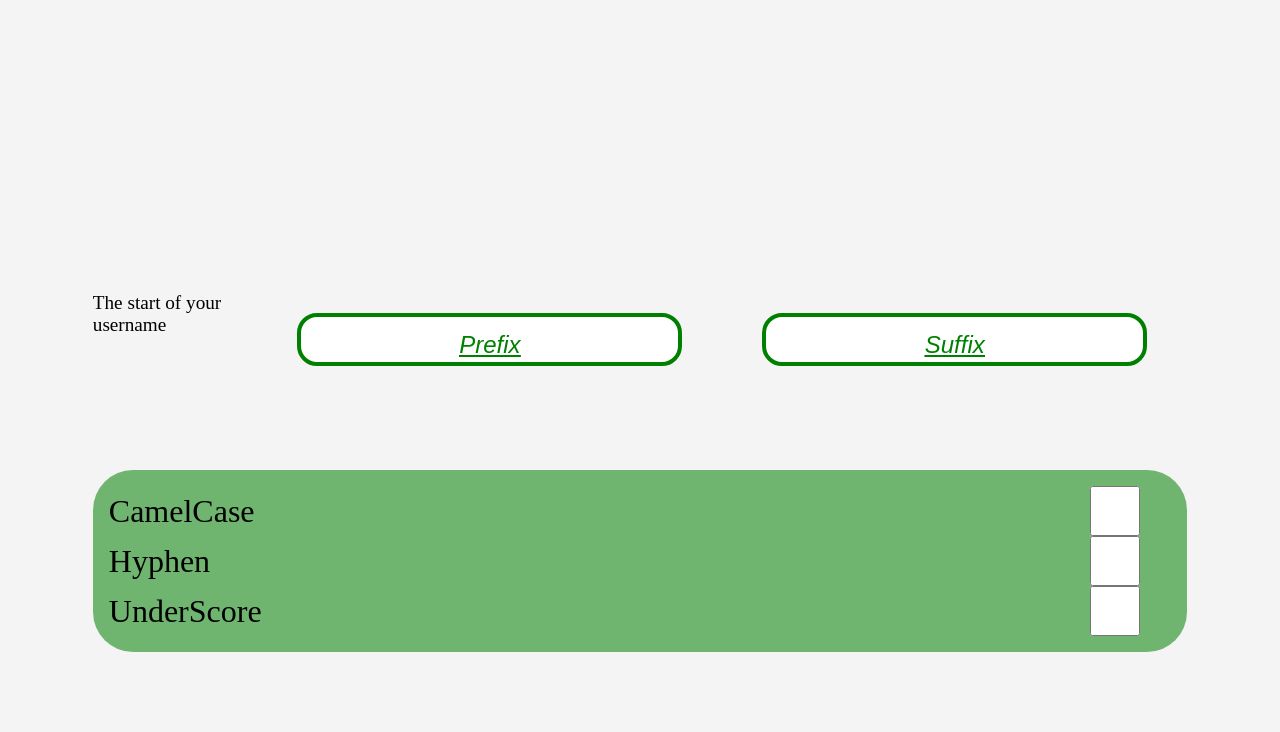
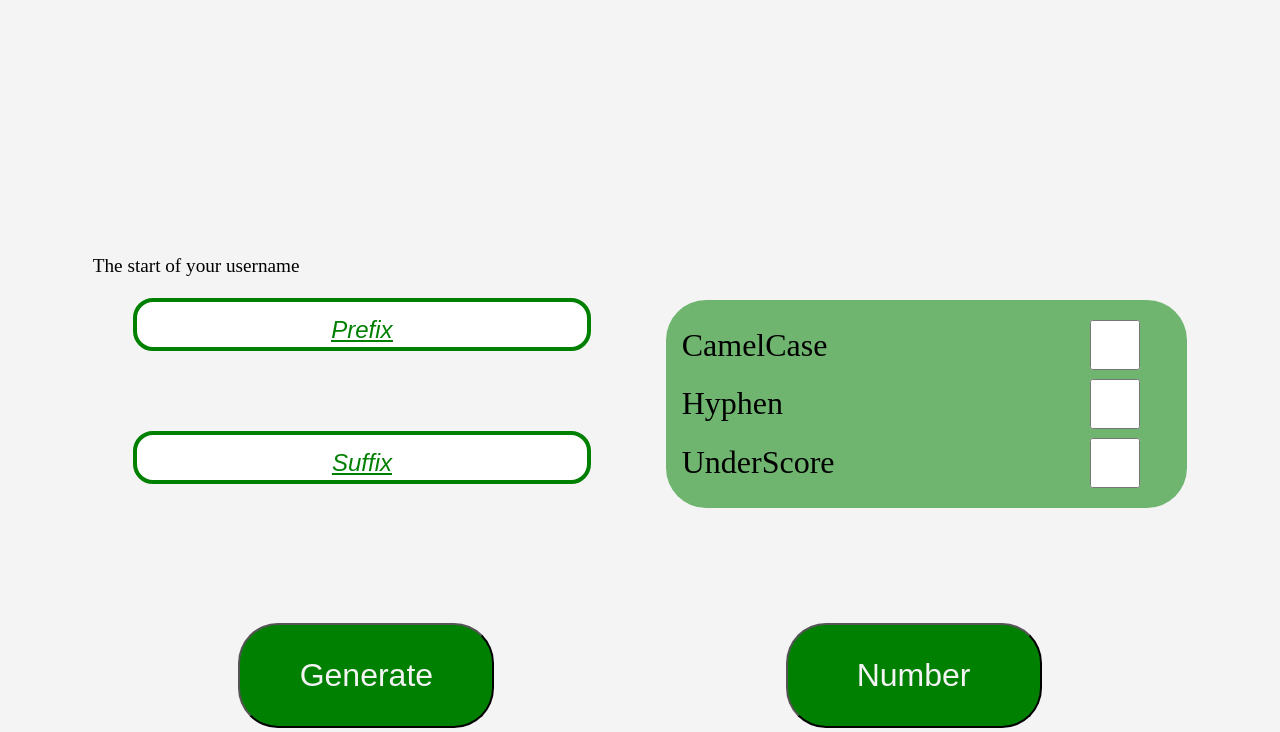
Before and after one commit to brian7homas/username-generator, a React app: page / in a window 1280 px wide. Shown: the part 244-976 px from the top of the page. Built offline with nearby package versions, Linux system fonts and the light colour scheme; some packages are replaced by stand-ins of ours.

Commit message:
error boundary setup

```diff
--- a/app/App.js
+++ b/app/App.js
@@ -7,14 +7,17 @@ import Header from './components/Header'
 import Footer from './components/Footer'
 import Main from './components/Main'
 
+import ErrorBoundary from './containers/Error'
 
 
 
 ReactDOM.render(
     <>
         <Header />
-            <Main>
-            </Main>
+            <ErrorBoundary>
+                <Main>
+                </Main>
+            </ErrorBoundary>
         <Footer />
 
     </>, document.querySelector("#app"))
--- a/app/components/Buttons.js
+++ b/app/components/Buttons.js
@@ -1,13 +1,13 @@
 import React, { useEffect } from "react"
 var randomWords = require('random-words');
 
-function Buttons({generate, click}) {
+function Buttons({generate, numberClick}) {
 
 
   return (
     <div className="input__container-buttons">
             <button onClick={generate} type="submit">Generate</button>
-            <button>Number</button>
+            <button onClick={numberClick}>Number</button>
     </div>
   )
 }
--- a/app/components/Display.js
+++ b/app/components/Display.js
@@ -5,13 +5,12 @@ import DisplaySuff from './DisplaySuff'
 import DisplayCamelCase from './DisplayCamelCase'
 
 
-function Display({ prefix, suffix, camelCase, submit, generate }) {
+function Display({ prefix, suffix, camelCase, submit, generate, numberClick }) {
   // console.log("this is word: >>.")
   // console.log(suffix)
   // console.log(camelCase)
+  // console.log(generate)
 
-
-  console.log(generate)
   return (
     <div className="input__container-display" >
       <h1 className="generated">
@@ -31,7 +30,11 @@ function Display({ prefix, suffix, camelCase, submit, generate }) {
       <h1 className="camelCase">
         <DisplayCamelCase camelCase={camelCase}/>
       </h1>
-
+      <h1>
+        {
+          numberClick
+        }
+      </h1>
 
 
     </div>
--- a/app/components/DisplayPre.js
+++ b/app/components/DisplayPre.js
@@ -1,7 +1,7 @@
 import React, { useEffect } from "react"
 
 function DisplayPre({prefix,generate}) {
-  console.log(prefix)
+  // console.log(prefix)
   return (
     <>
         {
--- a/app/components/Form.js
+++ b/app/components/Form.js
@@ -12,10 +12,10 @@ var randomWords = require('random-words');
 
 
 
-function Form({search, prefix, suffix, camelCase, hyphen, underscore, generate, click}) {
+function Form({numberClick, prefix, suffix, camelCase, hyphen, underscore, generate, click}) {
 
   const { register, handleSubmit, watch, errors } = useForm();
-  console.log(generate)
+  // console.log(generate)
   const onSubmit = (data) => {
 
     return randomWords()
@@ -23,6 +23,7 @@ function Form({search, prefix, suffix, camelCase, hyphen, underscore, generate,
 
   return (
     <form onSubmit={handleSubmit(onSubmit)}>
+    <div>
         <Fromgroup
           label="The start of your username"
           prefixPlaceholder="Prefix"
@@ -49,10 +50,10 @@ function Form({search, prefix, suffix, camelCase, hyphen, underscore, generate,
 
           />
         </Checkboxes>
-
+      </div>
       <Buttons
         generate={click}
-
+        numberClick={numberClick}
       />
     </form>
   )
--- a/app/components/Main.js
+++ b/app/components/Main.js
@@ -35,7 +35,7 @@ class Main extends Component {
   }
 
   prefix = (event) =>{
-    console.log("prefix event")
+    // console.log("prefix event")
     if(!this.state.camelCase){
       //store the random suffix
       const random = randomWords()
@@ -64,7 +64,7 @@ class Main extends Component {
   } // end of prefix
 
   suffix = (event) =>{
-    console.log("suffix event")
+    // console.log("suffix event")
     this.setState({ requestCount: + 1})
     this.setState( { suffix: event.target.value } )
     this.suffixVar = event.target.value
@@ -72,6 +72,17 @@ class Main extends Component {
   }
 
   number = (event) =>{
+    if(event.target.click){
+      var numberPrefix = Math.floor(Math.random() * (1 + 9)) + 0
+      var numberSuffix = Math.floor(Math.random() * (1 + 100)) + 0
+
+      var randNumber  = numberPrefix +''+ numberSuffix
+
+
+      this.setState({randNumber: parseInt(randNumber)})
+
+      return parseInt(randNumber)
+    }
   }
 
   camelCase = (event) =>{
@@ -131,13 +142,25 @@ class Main extends Component {
   }
 
   underscore = (event) =>{
-    var display = document.querySelector(".input__container-display > div");
+    if(this.state.randWord){
+      var score1 = document.querySelector(".input__container-display > div:nth-child(2)");
+    }
+    var score2 = document.querySelector(".input__container-display > div:nth-child(4");
+
     if(event.target.checked){
-      display.innerHTML += `<h1 id="underscore">${this.state.underscore}</h1>`
+      if(score1 || this.state.randWord){
+        score1.innerHTML += `<h1 id="underscore">${this.state.underscore}</h1>`
+      }
+      score2.innerHTML += `<h1 id="underscore">${this.state.underscore}</h1>`
     }
     if(!event.target.checked){
-      var underscore = document.getElementById("underscore");
-      display.removeChild(underscore)
+      if(score1){
+        var underscore1 = document.getElementById("underscore");
+        score1.removeChild(underscore1)
+      }
+      var underscore2 = document.getElementById("underscore");
+      score2.removeChild(underscore2)
+
     }
   }
 
@@ -171,6 +194,10 @@ class Main extends Component {
           }
       }//end of requestCount check
       }catch(error){
+        if(!this.state.prefix){
+          this.error = 'type in the prefix field'
+          console.log(this.error)
+        }
         console.log(error)
     }
     return () => {
@@ -187,7 +214,7 @@ class Main extends Component {
 
 
   render(){
-    console.log("Render..")
+    // console.log("Render..")
     // const prefix = this.state.Prefix
     // const suffix = this.state.Suffix
     // ?options for output
@@ -197,14 +224,15 @@ class Main extends Component {
 
     //TODO: meta.id wont always show definition.. make error handler for when prefix output
     //toDO: does not hold a value
-    const prefixOutput = this.state.Prefix.map((prefix) => {return prefix.meta.id})
+    const prefixOutput = this.state.Prefix.map((prefix) => {
+      return prefix.meta.id})
     if(prefixOutput != ''){
-      console.log("Prefix is now output")
+      // console.log("Prefix is now output")
     }
     //!test output for suffix
     const suffixOutput = this.state.Suffix.map((suffix) => {return suffix.meta.id})
     if(suffixOutput != ''){
-      console.log("Suffix is now output")
+      // console.log("Suffix is now output")
     }
     // const selected = this.state.prefix.includes(this.state.word)
     //runs twice
@@ -224,7 +252,7 @@ class Main extends Component {
 
           <div className="input__container">
             {
-              <h1>{ prefixOutput[0] + suffixOutput[0] ? concat() : 'Welcome' }</h1>
+              <h1>{ this.state.prefix ? "typing.." : this.error }</h1>
 
             }
                 <Display
@@ -236,6 +264,7 @@ class Main extends Component {
                 camelCase = {this.state.camelCase}
                 hyphen ={this.hyphen}
                 generate = {this.state.randWord}
+                numberClick = {!this.state.randNumber?'':this.state.randNumber}
                 // underscore ={this.state.underscore}
 
               />
@@ -249,6 +278,7 @@ class Main extends Component {
                 hyphen = {this.hyphen}
                 underscore = {this.underscore}
                 generate={this.state.randWord}
+                numberClick = {this.number}
                 click = {this.generate}
               />
 
--- /dev/null
+++ b/app/containers/Error.js
@@ -0,0 +1,31 @@
+import React, { Component } from "react"
+
+class Error extends Component{
+    constructor(){
+        super()
+        this.state ={
+            haserror: false
+        }
+    }
+    componentDidCatch(errors, info){
+        this.setState({haserror:true})
+    }
+    render(){
+        if(this.state.haserror){
+            return(
+                <main>
+                <div className="input__container">
+                <div className="input__container-display" >
+                    <h1>refresh the page</h1>
+                </div>
+                <p>The prefix field is sensitve.. check your spelling and try again.</p>
+
+
+                </div>
+                </main>
+            )
+        }
+        return this.props.children
+    }
+}
+export default Error
--- a/app/main.css
+++ b/app/main.css
@@ -69,6 +69,7 @@ main {
   justify-content: space-between;
   margin: 4em auto;
   padding: 1rem;
+  width: 50%;
 }
 
 /* line 64, ../../../../../Users/brianthomas/code/app--username--build/react/app--username/app/scss/config/_base.scss */
@@ -164,6 +165,8 @@ main {
   width: 90%;
 }
 
+
+
 /* line 42, ../../../../../Users/brianthomas/code/app--username--build/scss/modules/_input.scss */
 /* line 129, ../../../../../Users/brianthomas/code/app--username--build/react/app--username/app/scss/config/_base.scss */
 .input__container input {
@@ -212,10 +215,15 @@ main {
 }
 
 @media only screen and (min-width: 1200px) {
+  .input__container form > div{
+    display:flex;
+  }
   /* line 145, ../../../../../Users/brianthomas/code/app--username--build/react/app--username/app/scss/config/_base.scss */
   .input__container .form-group {
-    flex-flow: row nowrap;
+    flex-flow: COLUMN nowrap;
+    height: 50%;
   }
+
 }
 
 /* line 58, ../../../../../Users/brianthomas/code/app--username--build/scss/modules/_input.scss */
@@ -269,7 +277,7 @@ main {
 @media only screen and (min-width: 1200px) {
   /* line 175, ../../../../../Users/brianthomas/code/app--username--build/react/app--username/app/scss/config/_base.scss */
   .input__text {
-    width: 44%;
+    width: 80%;
   }
 }
 
```
Lines whose indentation alone changed are shown as unchanged.
